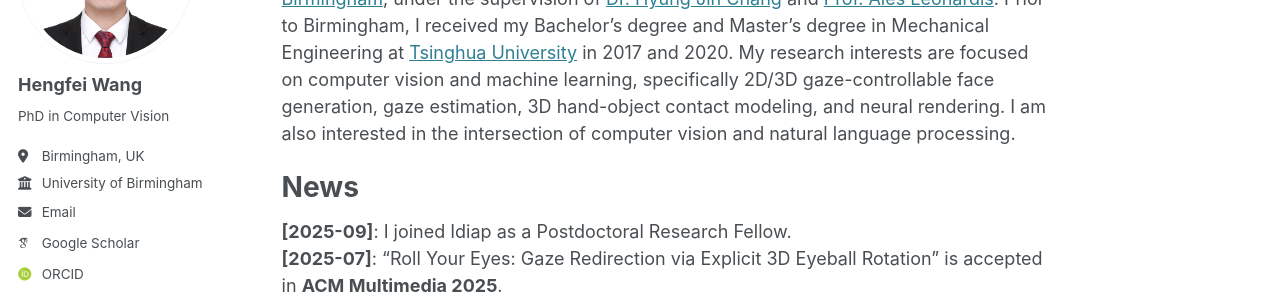
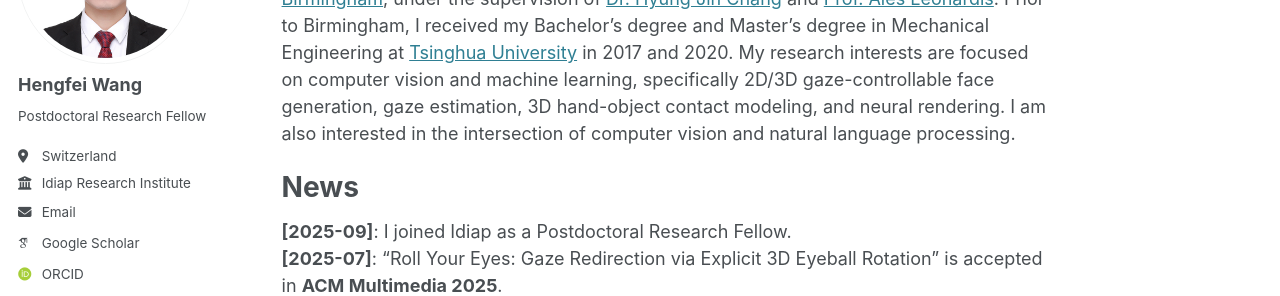
Before and after one commit to hengfei-wang/hengfei-wang.github.io, a Jekyll site: the page built from _pages/about.md, in a window 1280 px wide. Shown: the part 210-506 px from the top of the page. Built offline with Jekyll 4.4.1, drawn with Linux system fonts in a browser that asks for light colours; some web fonts are replaced.

Commit message:
Update _config.yml

```diff
--- a/_config.yml
+++ b/_config.yml
@@ -25,11 +25,11 @@ author:
   avatar           : "hengfei.jpg"
   name             : "Hengfei Wang"
   pronouns         : # example: "she/her"
-  bio              : "PhD in Computer Vision"
-  location         : "Birmingham, UK"
-  employer         : "University of Birmingham"
+  bio              : "Postdoctoral Research Fellow"
+  location         : "Switzerland"
+  employer         : "Idiap Research Institute"
   uri              : # URL
-  email            : "hengfei_wang@163.com"
+  email            : "hwang@idiap.ch"
 
   # Academic websites
   arxiv            : # URL - Update with the correct link to your profile
```
